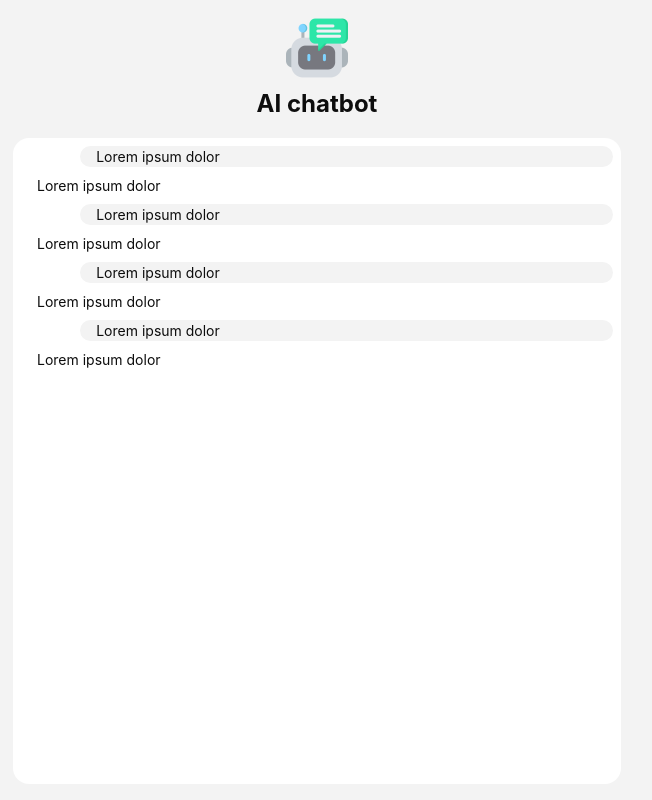
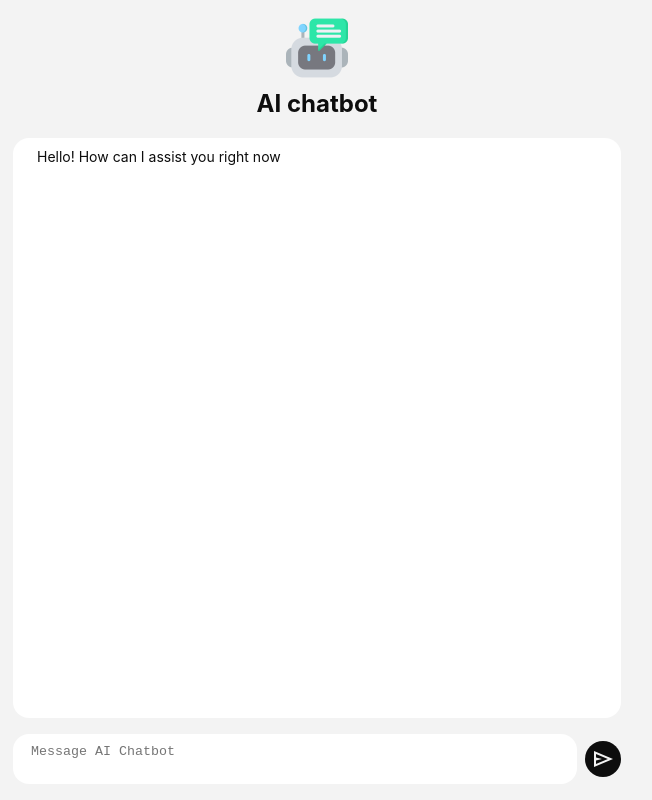
Before and after one commit to leslientodi/react-ai-chatbot, a React (Vite) app in the folder AI-chatbot/: page / in a window 1280 px wide. Shown: the whole page, without its empty margins (323-975 px from the left). Built offline with nearby package versions, Linux system fonts and the light colour scheme; no server answers.

Commit message:
Connected Gemini model to chatbot

```diff
--- a/AI-chatbot/package.json
+++ b/AI-chatbot/package.json
@@ -10,6 +10,7 @@
     "preview": "vite preview"
   },
   "dependencies": {
+    "@google/generative-ai": "^0.21.0",
     "react": "^18.3.1",
     "react-dom": "^18.3.1"
   },
--- a/AI-chatbot/src/App.jsx
+++ b/AI-chatbot/src/App.jsx
@@ -1,9 +1,32 @@
 import { useState } from "react";
 import styles from "./App.module.css";
+import { GoogleGenerativeAI } from "@google/generative-ai";
 import { Chat } from "./components/Chat/Chat";
+import { Controls } from "./components/Controls/Controls";
+
+const googleai = new GoogleGenerativeAI(import.meta.env.VITE_GOOGLE_AI_API_KEY);
+console.log(import.meta.env.VITE_GOOGLE_AI_API_KEY);
+const gemini = googleai.getGenerativeModel({ model: "gemini-1.5-flash" });
+const chat = gemini.startChat({ history: [] });
 
 function App() {
-  const [messages, setMessages] = useState(MESSSAGES);
+  const [messages, setMessages] = useState([]);
+
+  function addMessage(message) {
+    setMessages((prevMessages) => [...prevMessages, message]);
+  }
+  async function handleContentSend(content) {
+    addMessage({ content, role: "user" });
+    try {
+      const result = await chat.sendMessage(content);
+      addMessage({ content: result.response.text(), role: "assistant" });
+    } catch (error) {
+      addMessage({
+        content: "Sorry, I could not process your request, Please try again",
+        role: "system",
+      });
+    }
+  }
 
   return (
     <div className={styles.App}>
@@ -14,43 +37,9 @@ function App() {
       <div className={styles.ChatContainer}>
         <Chat messages={messages} />
       </div>
+      <Controls onSend={handleContentSend} />
     </div>
   );
 }
 
-const MESSSAGES = [
-  {
-    role: "user",
-    content: "Lorem ipsum dolor",
-  },
-  {
-    role: "assistant",
-    content: "Lorem ipsum dolor",
-  },
-  {
-    role: "user",
-    content: "Lorem ipsum dolor",
-  },
-  {
-    role: "assistant",
-    content: "Lorem ipsum dolor",
-  },
-  {
-    role: "user",
-    content: "Lorem ipsum dolor",
-  },
-  {
-    role: "assistant",
-    content: "Lorem ipsum dolor",
-  },
-  {
-    role: "user",
-    content: "Lorem ipsum dolor",
-  },
-  {
-    role: "assistant",
-    content: "Lorem ipsum dolor",
-  },
-];
-
 export default App;
--- a/AI-chatbot/src/components/Chat/Chat.jsx
+++ b/AI-chatbot/src/components/Chat/Chat.jsx
@@ -1,9 +1,14 @@
 import styles from "./Chat.module.css";
+
+const WELCOME_MESSAGE = {
+  role: "assistant",
+  content: "Hello! How can I assist you right now",
+};
 
 export function Chat({ messages }) {
   return (
     <div className={styles.Chat}>
-      {messages.map(({ role, content }, index) => (
+      {[WELCOME_MESSAGE, ...messages].map(({ role, content }, index) => (
         <div key={index} data-role={role} className={styles.Message}>
           {content}
         </div>
--- /dev/null
+++ b/AI-chatbot/src/components/Controls/Controls.jsx
@@ -0,0 +1,55 @@
+import { useState } from "react";
+import styles from "./Controls.module.css";
+
+export function Controls({ onSend }) {
+  const [content, setContent] = useState("");
+
+  function handleContentChange(event) {
+    setContent(event.target.value);
+  }
+
+  function handleContentSend() {
+    if (content.length > 0) {
+      onSend(content);
+      setContent("");
+    }
+  }
+
+  function handleEnterPress(event) {
+    if (event.key === "Enter" && !event.shiftKey) {
+      event.preventDefault();
+      handleContentSend();
+    }
+  }
+
+  return (
+    <div className={styles.Controls}>
+      <div className={styles.TextAreaContainer}>
+        <textarea
+          className={styles.TextArea}
+          placeholder="Message AI Chatbot"
+          value={content}
+          onChange={handleContentChange}
+          onKeyDown={handleEnterPress}
+        ></textarea>
+      </div>
+      <button className={styles.Button} onClick={handleContentSend}>
+        <SendIcon />
+      </button>
+    </div>
+  );
+}
+
+function SendIcon() {
+  return (
+    <svg
+      xmlns="http://www.w3.org/2000/svg"
+      height="24px"
+      viewBox="0 -960 960 960"
+      width="24px"
+      fill="#FFFFFF"
+    >
+      <path d="M120-160v-640l760 320-760 320Zm80-120 474-200-474-200v140l240 60-240 60v140Zm0 0v-400 400Z" />
+    </svg>
+  );
+}
--- /dev/null
+++ b/AI-chatbot/src/components/Controls/Controls.module.css
@@ -0,0 +1,39 @@
+.Controls {
+    display: flex;
+    align-items: center;
+    gap: 8px;
+    width: 100%;
+  }
+
+  .TextAreaContainer {
+    flex-grow: 1;
+    padding: 8px 16px;
+    line-height: 0;
+    border-radius: 16px;
+    background: #ffffff;
+  }
+
+  .TextArea {
+    width: 100%;
+    height: 100%;
+    border: none;
+    outline: none;
+    resize: none;
+    background: #ffffff;
+  }
+
+  .Button {
+    display: flex;
+    justify-content: center;
+    align-items: center;
+    width: 36px;
+    height: 36px;
+    border: none;
+    border-radius: 50%;
+    outline: none;
+    background: #0d0d0d;
+  }
+
+  .Button svg {
+    fill: #f3f3f3;
+  }
--- a/AI-chatbot/src/index.css
+++ b/AI-chatbot/src/index.css
@@ -3,7 +3,7 @@
   line-height: 1.5;
   font-weight: 400;
 
-  color-scheme: light dark;
+  /* color-scheme: light dark; */
   color: #0d0d0d;
   background-color: #f3f3f3;
 
```
Also changed, not shown: 2 other files (tests, documents, lock files or other folders).
